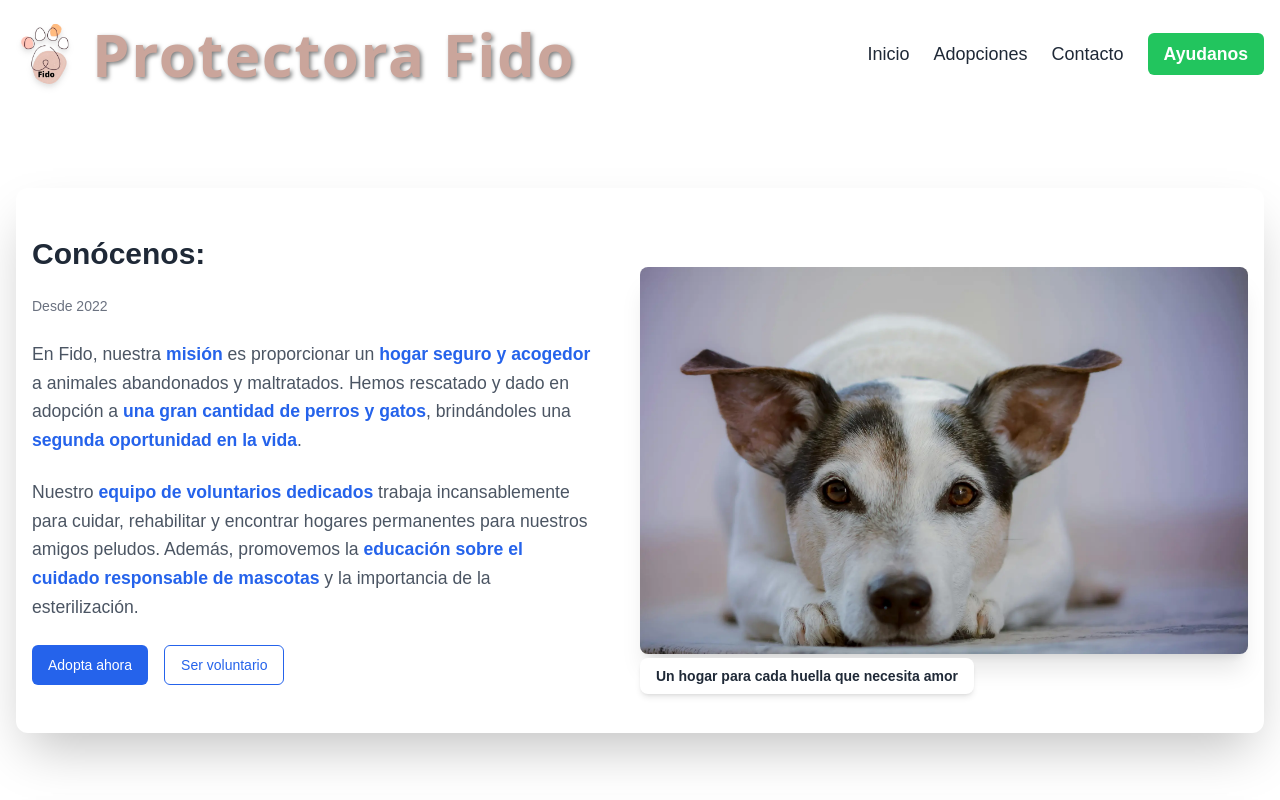
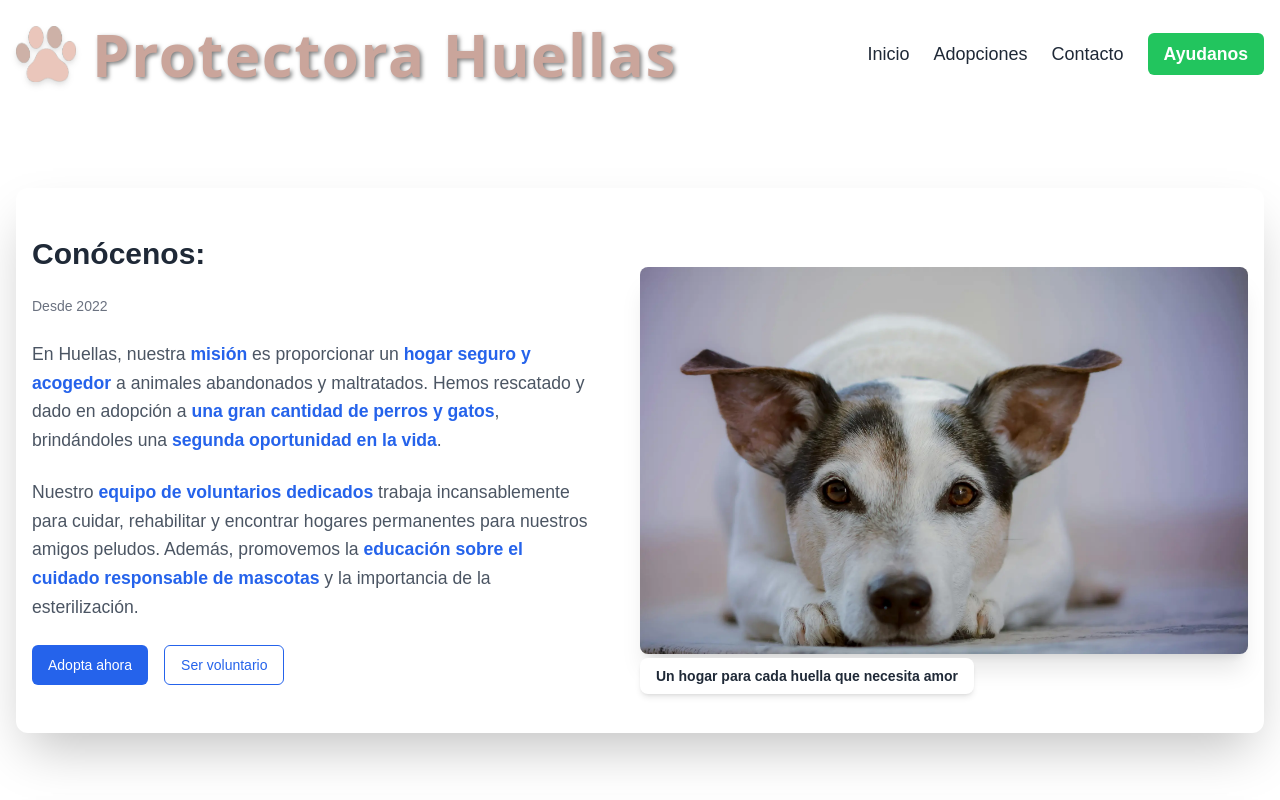
Before and after one commit to efe13dev/huellas-nextjs, a Next.js app: page / in a window 1280 px wide. Shown: the top 800 px of the page. Built offline with nearby package versions, Linux system fonts and the light colour scheme.

Commit message:
change fido by huellas

```diff
--- a/package.json
+++ b/package.json
@@ -1,5 +1,5 @@
 {
-  "name": "fido-nextjs",
+  "name": "huellas-nextjs",
   "version": "0.1.0",
   "private": true,
   "scripts": {
--- a/src/app/layout.tsx
+++ b/src/app/layout.tsx
@@ -5,20 +5,20 @@ import Header from '@/components/Header';
 import Footer from '@/components/Footer';
 
 export const metadata: Metadata = {
-  title: 'Protectora Fido - Refugio de Animales en La Hoya, Murcia',
+  title: 'Protectora Huellas - Refugio de Animales en Murcia',
   description:
-    'Protectora de animales Fido en La Hoya, Murcia. Adopción, voluntariado y cuidado de mascotas abandonadas.',
+    'Protectora de animales Huellas en Murcia. Adopción, voluntariado y cuidado de mascotas abandonadas.',
   keywords:
-    'protectora de animales, adopción, La Hoya, Murcia, perros, gatos, mascotas, refugio',
+    'protectora de animales, adopción, Murcia, perros, gatos, mascotas, refugio',
   authors: [
-    { name: 'Protectora Fido', url: 'https://fido-protectora.vercel.app/' }
+    { name: 'Protectora Huellas', url: 'https://fido-protectora.vercel.app/' }
   ],
   openGraph: {
-    title: 'Protectora Fido - Refugio de Animales en La Hoya, Murcia',
+    title: 'Protectora Huellas - Refugio de Animales en  Murcia',
     description:
-      'Ayuda a animales necesitados. Adopta, apadrina o hazte voluntario en nuestra protectora en La Hoya, Murcia.',
+      'Ayuda a animales necesitados. Adopta, apadrina o hazte voluntario en nuestra protectora, en Murcia.',
     url: 'https://fido-protectora.vercel.app/', // Asegúrate de cambiar esto a tu URL real
-    siteName: 'Protectora Fido',
+    siteName: 'Protectora Huellas',
     locale: 'es_ES',
     type: 'website'
   },
--- a/src/components/Footer.tsx
+++ b/src/components/Footer.tsx
@@ -4,7 +4,7 @@ function Footer(): JSX.Element {
   return (
     <footer className='bg-gradient-to-b from-white to-gray-200 text-gray-600 py-8 mt-20'>
       <div className='container mx-auto px-4 text-center'>
-        <p>© {new Date().getFullYear()} Protectora Fido.</p>
+        <p> {new Date().getFullYear()} Protectora Huellas.</p>
       </div>
     </footer>
   );
--- a/src/components/Header.tsx
+++ b/src/components/Header.tsx
@@ -10,8 +10,8 @@ function Header(): JSX.Element {
           <Link href='/'>
             <div className='flex items-center gap-4'>
               <Image
-                src='/fido-logo-cuadrado.png'
-                alt='FIDO logo'
+                src='/logo-huellas.png'
+                alt='Huellas logo'
                 width={60}
                 height={60}
                 className='drop-shadow-md'
@@ -20,7 +20,7 @@ function Header(): JSX.Element {
                 className='text-3xl sm:text-4xl md:text-5xl lg:text-6xl font-bold font-sans tracking-wide animate-color-change'
                 style={{ textShadow: '2px 2px 4px rgba(0,0,0,0.5)' }}
               >
-                Protectora Fido
+                Protectora Huellas
               </h1>
             </div>
           </Link>
@@ -53,7 +53,7 @@ function Header(): JSX.Element {
               </li>
             </ul>
             <Link
-              href='https://www.teaming.net/protectorafido'
+              href='#'
               className='bg-green-500 hover:bg-green-600 text-white px-4 py-2 rounded-md font-semibold transition-colors duration-200 w-full text-center lg:w-auto'
               target='_blank'
               rel='noopener noreferrer'
--- a/src/components/HelpUs.tsx
+++ b/src/components/HelpUs.tsx
@@ -43,7 +43,7 @@ function HelpUs(): JSX.Element {
           vez.
         </p>
         <Link
-          href='https://www.teaming.net/protectorafido'
+          href='#'
           className='bg-green-500 hover:bg-green-600 text-white self-start px-4 py-2 rounded-md font-semibold transition-colors duration-200 delay-4'
           target='_blank'
           rel='noopener noreferrer'
--- a/src/components/KnowUs.tsx
+++ b/src/components/KnowUs.tsx
@@ -9,7 +9,7 @@ function KnowUs(): JSX.Element {
         <h2 className='text-3xl font-bold text-gray-800'>Conócenos: </h2>
         <p className='text-sm text-gray-500'>Desde 2022</p>
         <p className='text-gray-600 leading-relaxed text-pretty'>
-          En Fido, nuestra{' '}
+          En Huellas, nuestra{' '}
           <span className='font-semibold text-blue-600'>misión</span> es
           proporcionar un{' '}
           <span className='font-semibold text-blue-600'>
--- a/tsconfig.json
+++ b/tsconfig.json
@@ -25,11 +25,11 @@
   },
   "include": [
     "next-env.d.ts",
-    "**/*.ts",
-    "**/*.tsx",
+
     ".next/types/**/*.ts",
     "next.config.mjs",
-    "postcss.config.mjs"
+    "src/**/*.ts",
+    "src/**/*.tsx"
   ],
   "exclude": ["node_modules"]
 }
```
Also changed, not shown: .eslintrc.js (added), .eslintrc.json (deleted), public/logo-huellas.png (added).
